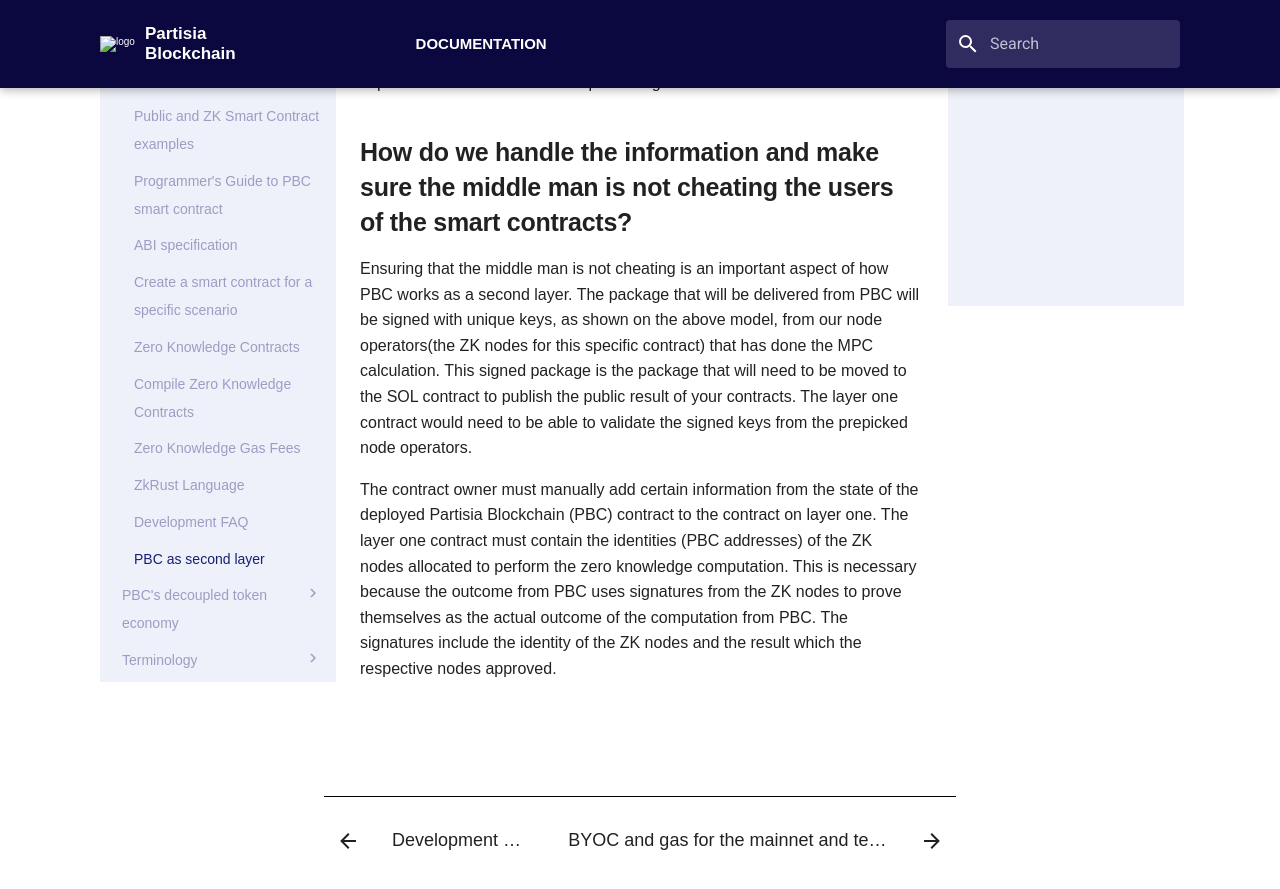
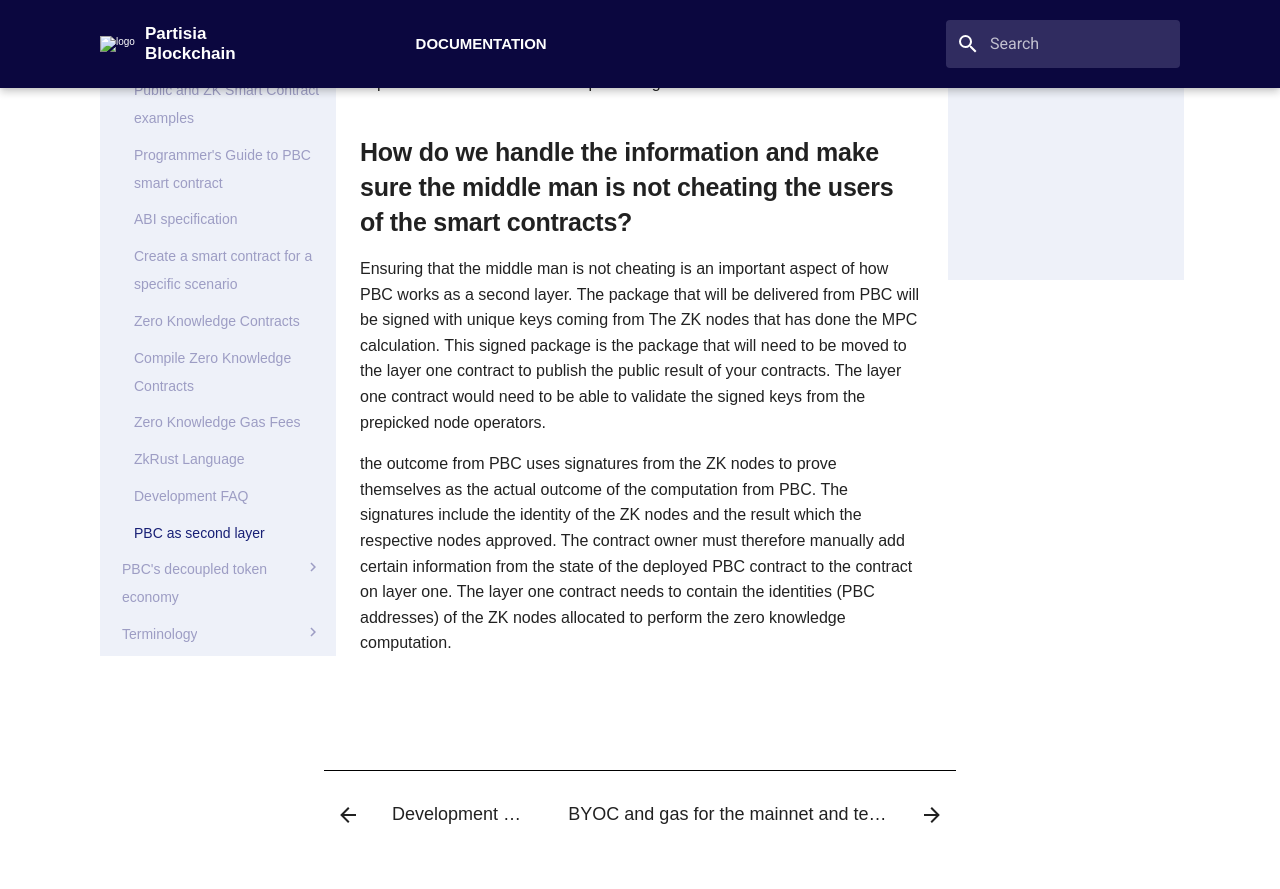
Before and after one commit to 0xSero/partisia-docs, an MkDocs documentation site: the page built from docs/PBC-as-a-second-layer/pbc-as-second-layer.md, in a window 1280 px wide and 900 px high, scrolled down 1569 px. Shown: the top 889 px of the window. Built offline with MkDocs 1.6.1 and Material for MkDocs 9.7.7, drawn with Linux system fonts in a browser that asks for light colours; some web fonts are replaced; a script that is not in the unit is left out.

Commit message:
Swapped segments in paragraf

```diff
--- a/docs/PBC-as-a-second-layer/pbc-as-second-layer.md
+++ b/docs/PBC-as-a-second-layer/pbc-as-second-layer.md
@@ -18,6 +18,6 @@
 
 ## How do we handle the information and make sure the middle man is not cheating the users of the smart contracts?
 
-Ensuring that the middle man is not cheating is an important aspect of how PBC works as a second layer. The package that will be delivered from PBC will be signed with unique keys, as shown on the above model, from our node operators(the ZK nodes for this specific contract) that has done the MPC calculation. This signed package is the package that will need to be moved to the SOL contract to publish the public result of your contracts. The layer one contract would need to be able to validate the signed keys from the prepicked node operators.
+Ensuring that the middle man is not cheating is an important aspect of how PBC works as a second layer. The package that will be delivered from PBC will be signed with unique keys coming from The ZK nodes that has done the MPC calculation. This signed package is the package that will need to be moved to the layer one contract to publish the public result of your contracts. The layer one contract would need to be able to validate the signed keys from the prepicked node operators.
 
-The contract owner must manually add certain information from the state of the deployed Partisia Blockchain (PBC) contract to the contract on layer one. The layer one contract must contain the identities (PBC addresses) of the ZK nodes allocated to perform the zero knowledge computation. This is necessary because the outcome from PBC uses signatures from the ZK nodes to prove themselves as the actual outcome of the computation from PBC. The signatures include the identity of the ZK nodes and the result which the respective nodes approved.
+the outcome from PBC uses signatures from the ZK nodes to prove themselves as the actual outcome of the computation from PBC. The signatures include the identity of the ZK nodes and the result which the respective nodes approved. The contract owner must therefore manually add certain information from the state of the deployed PBC contract to the contract on layer one. The layer one contract needs to contain the identities (PBC addresses) of the ZK nodes allocated to perform the zero knowledge computation.
```
